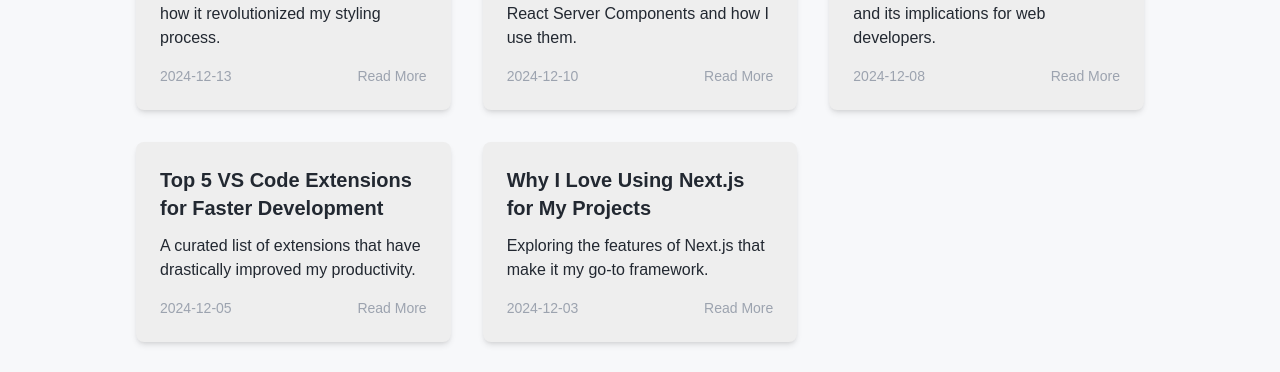
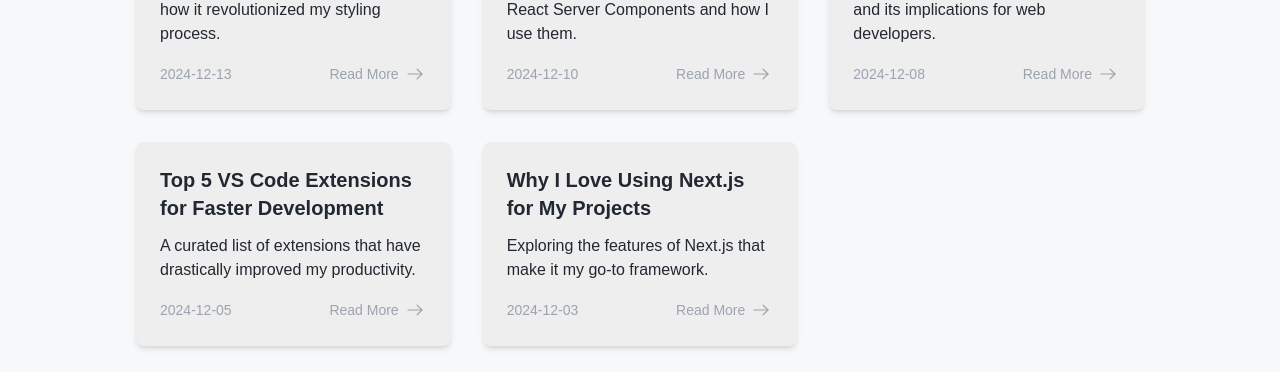
Before and after one commit to Chris24th/nextjs-appv1, a Next.js app: page /blog in a window 1280 px wide. Shown: the part 362-734 px from the top of the page. Built offline with nearby package versions, Linux system fonts and the light colour scheme.

Commit message:
make lottie dynamic. will it solve the problem

```diff
--- a/app/blog/page.tsx
+++ b/app/blog/page.tsx
@@ -1,5 +1,11 @@
 'use client';
+import { useState } from 'react';
+import dynamic from 'next/dynamic';
 import posts from '../components/posts';
+import rightArrow from '../../public/arrow-right.json';
+
+// Dynamically import Lottie to ensure it only runs on the client side
+const Lottie = dynamic(() => import('lottie-react'), { ssr: false });
 
 export default function Page() {
     return (
@@ -25,11 +31,13 @@ interface Post {
 }
 
 function PostCard({ post }: { post: Post }) {
+    const [isHovered, setIsHovered] = useState(false);
 
     return (
         <div
             className="bg-[var(--color2)] shadow-md rounded-lg overflow-hidden hover:shadow-lg transition-shadow duration-300"
-
+            onMouseEnter={() => setIsHovered(true)}
+            onMouseLeave={() => setIsHovered(false)}
         >
             <div className="p-6">
                 <a href={`/blog/posts/${post.slug}`}>
@@ -47,7 +55,11 @@ function PostCard({ post }: { post: Post }) {
                         className="hover:text-[var(--color3)] font-medium flex items-center"
                     >
                         Read More
-
+                        <Lottie
+                            animationData={rightArrow}
+                            className='h-6 ml-1'
+                            loop={isHovered}
+                        />
                     </a>
                 </div>
             </div>
```
